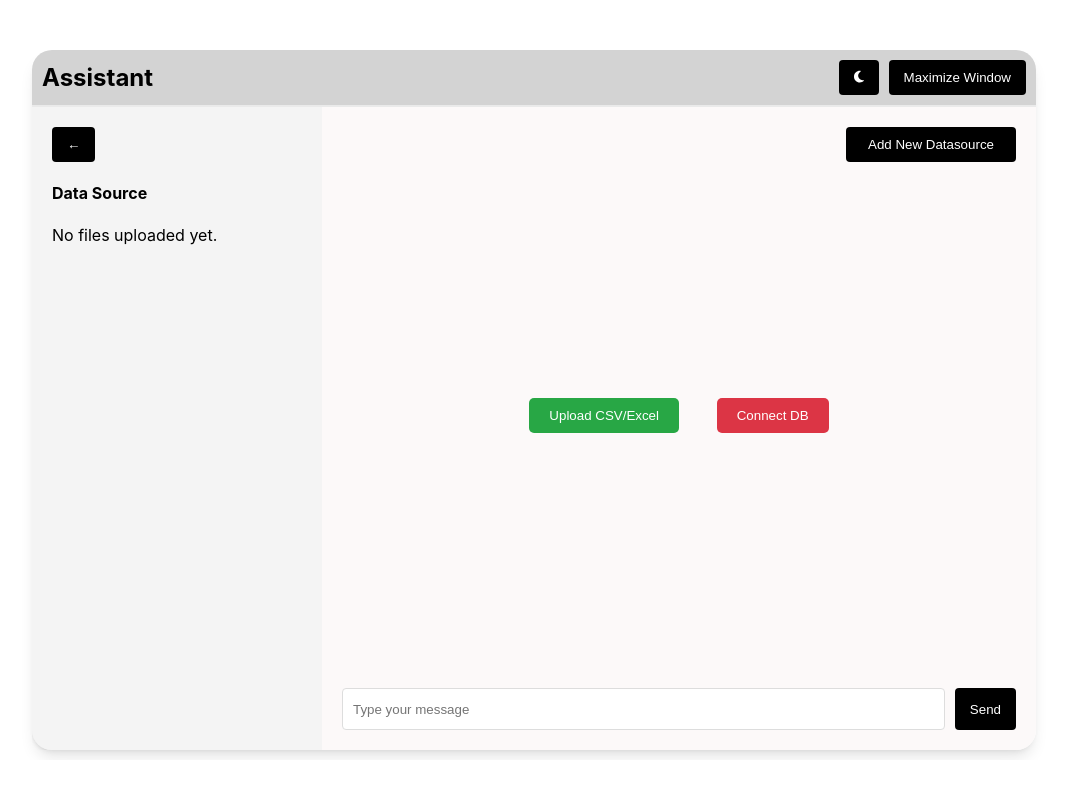
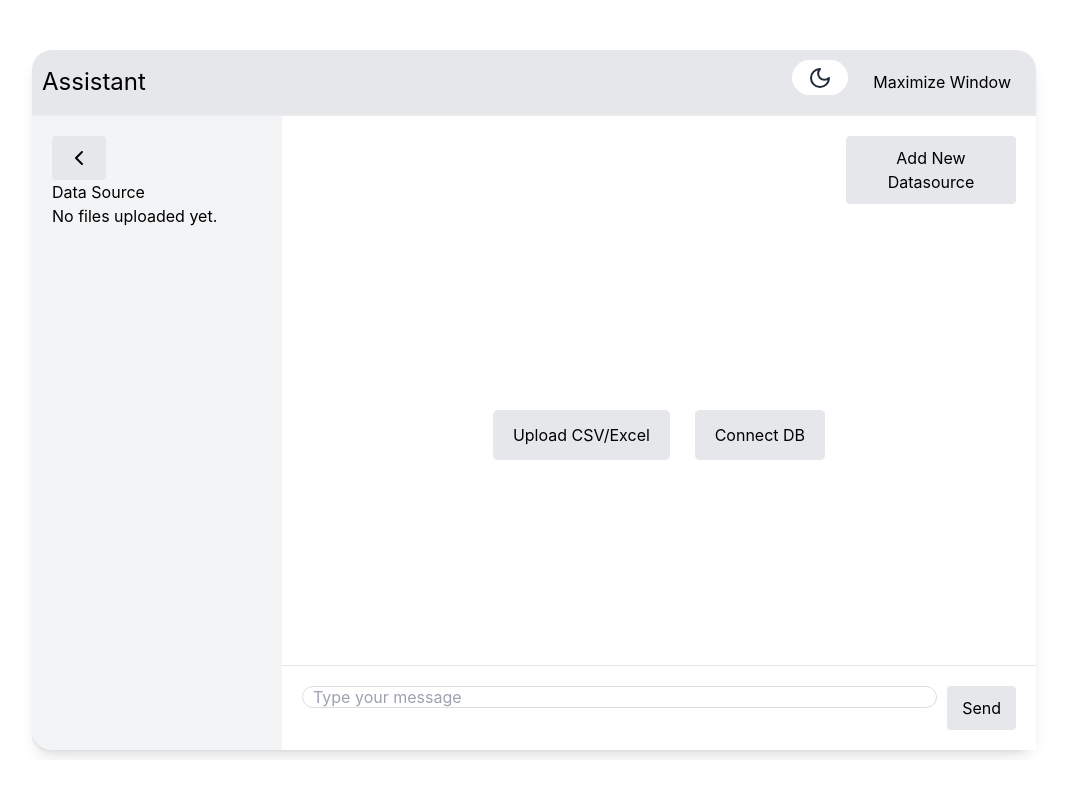
Before and after one commit to amansidhu533/Graph, a React (Create React App) app: page / in a window 1280 px wide. Shown: the top 796 px of the page, without its empty margins (106-1173 px from the left). Built offline with nearby package versions, Linux system fonts and the light colour scheme.

Commit message:
theme color

```diff
--- a/package.json
+++ b/package.json
@@ -9,6 +9,7 @@
     "@testing-library/react": "^13.4.0",
     "@testing-library/user-event": "^13.5.0",
     "axios": "^1.7.7",
+    "lucide-react": "^0.446.0",
     "re-resizable": "^6.10.0",
     "react": "^18.3.1",
     "react-dom": "^18.3.1",
@@ -39,5 +40,10 @@
       "last 1 firefox version",
       "last 1 safari version"
     ]
+  },
+  "devDependencies": {
+    "autoprefixer": "^10.4.20",
+    "postcss": "^8.4.47",
+    "tailwindcss": "^3.4.13"
   }
 }
--- /dev/null
+++ b/postcss.config.js
@@ -0,0 +1,6 @@
+module.exports = {
+  plugins: {
+    tailwindcss: {},
+    autoprefixer: {},
+  },
+}
--- a/src/assests/css/style.css
+++ b/src/assests/css/style.css
@@ -1,12 +1,16 @@
+@tailwind base;
+@tailwind components;
+@tailwind utilities;
+
 :root {
   --top-bar-bg-color: #ffffff;
   --text-color: #000000;
-  --button-bg-color: #000000;
-  --button-text-color: #ffffff;
-  --button-hover-bg-color: #191a1b;
+  --button-bg-color: #e5e7eb;
+  --button-text-color: #000000;
+  --button-hover-bg-color: #d2d4d8;
   --border-color: #eaeaea;
-  --sidebar-bg: #f4f4f4;
-  --chat-window-bg: #fcf9f9;
+  --sidebar-bg: #f3f4f6;
+  --chat-window-bg: #ffffff;
   --input-border: #ddd;
   --button-hover-bg: #191a1b;
 }
@@ -51,18 +55,21 @@ body.dark-mode {
   gap: 10px;
 }
 
-.toggle-theme-btn,
+.theme-toggle-btn,
 .resize-btn {
-  padding: 8px 16px;
+  padding: 0 16px;
   border: none;
-  cursor: pointer;
-  background-color: var(--button-bg-color);
-  color: var(--button-text-color);
-  border-radius: 5px;
+  line-height: 35px;
+  height: 35px;
+  background-color: #fff;
+  color: #1f2937;
+  border-radius: 30px;
+  display: flex;
   transition: background-color 0.3s;
+  align-items: center;
 }
 
-.toggle-theme-btn:hover,
+.theme-toggle-btn:hover,
 .resize-btn:hover {
   background-color: var(--button-hover-bg-color);
 }
@@ -187,7 +194,7 @@ h2 {
   justify-content: space-between;
   align-items: center;
   border-radius: 20px 20px 0 0;
-  background: #d3d3d3;
+  background: #e5e7eb;
 }
 
 /* Main content section: Sidebar and ChatWindow */
@@ -198,20 +205,16 @@ h2 {
   overflow: hidden;
 }
 
-/* ChatWindow.css */
-.chat-window {
-  padding: 20px;
-  margin: 0 auto;
-  background-color: var(--chat-window-bg);
-  border-radius: 0 0 20px 0;
+
+
+.dark-mode .top-bar {
+  background-color: #374151;
 }
-
 .dark-mode .chat-window {
-  background-color: #656565;
+  background-color: #1f2937;
 }
-
 .dark-mode .sidebar {
-  background-color: #292929;
+  background-color: #374151;
 }
 
 .sidebar {
@@ -234,7 +237,6 @@ h2 {
 /* Chat window styles */
 .chat-window {
   flex: 1;
-  padding: 20px;
   background-color: var(--chat-window-bg);
   display: flex;
   flex-direction: column;
@@ -247,11 +249,14 @@ h2 {
   align-items: center;
   justify-content: center;
   height: 90%;
+  padding: 20px;
 }
 
 .input-section {
   display: flex;
   gap: 10px;
+  border-top: #e5e7eb solid 1px;
+  padding: 20px;
 }
 
 .input-section input[type="text"] {
@@ -260,6 +265,7 @@ h2 {
   border: 1px solid var(--input-border);
   border-radius: 4px;
   margin: 0;
+  border-radius: 30px;
 }
 
 button {
@@ -331,15 +337,33 @@ button:hover {
   align-items: center;
 }
 
+/* .submit-btn,
+.cancel-btn {
+  padding: 10px 20px;
+  cursor: pointer;
+  border: none;
+  border-radius: 5px;
+} */
 .submit-btn,
 .cancel-btn {
   padding: 10px 20px;
   cursor: pointer;
   border: none;
+  background: #e5e7eb;
   border-radius: 5px;
+  color: #000;
+  font-size: 16px;
+  height: 50px;
+  -tw-shadow-colored: 0 4px 6px -1px var(--tw-shadow-color), 0 2px 4px -2px var(--tw-shadow-color);
+  box-shadow: var(--tw-ring-offset-shadow, 0 0 #0000), var(--tw-ring-shadow, 0 0 #0000), var(--tw-shadow);
 }
 
-.submit-btn {
+.submit-btn:hover,
+.cancel-btn:hover {
+  background-color: #93c5fd;
+}
+
+/* .submit-btn {
   background-color: #28a745;
   color: white;
 }
@@ -347,7 +371,7 @@ button:hover {
 .cancel-btn {
   background-color: #dc3545;
   color: white;
-}
+} */
 
 input[type="file"],
 input[type="text"] {
@@ -446,13 +470,16 @@ input[type="text"] {
 .uploaded-files-list ul li {
   list-style: none;
   cursor: pointer;
-  color:#0056b3;
+  color: #0056b3;
 }
+
 button.add-datasource-btn {
   width: 170px;
   display: inline-block;
   align-self: end;
+  margin: 20px;
 }
+
 /* Responsive styles */
 @media (max-width: 768px) {
   .app {
--- a/src/components/ChatWindow.js
+++ b/src/components/ChatWindow.js
@@ -125,6 +125,7 @@ function ChatWindow() {
                 value={message}
                 onChange={(e) => setMessage(e.target.value)}
                 placeholder="Type your message"
+                className="w-full py-3 px-4 pr-12 rounded-full border border-gray-300 dark:border-gray-600 focus:outline-none focus:ring-2 focus:ring-blue-500 dark:bg-gray-700 dark:text-white"
               />
               <button onClick={sendMessage}>Send</button>
             </div>
--- a/src/components/Sidebar.js
+++ b/src/components/Sidebar.js
@@ -1,16 +1,17 @@
-import React, { useState } from 'react';
+import React, { useState } from "react";
+import { ChevronRight, ChevronLeft } from "lucide-react";
 
 function Sidebar({ uploadedFiles, onFileClick }) {
   const [collapsed, setCollapsed] = useState(false);
 
   return (
-    <div className={`sidebar ${collapsed ? 'collapsed' : ''}`}>
+    <div className={`sidebar ${collapsed ? "collapsed" : ""}`}>
       <div className="collapse-toggle">
         <button onClick={() => setCollapsed(!collapsed)}>
-          {collapsed ? '→' : '←'}
+          {collapsed ? <ChevronRight /> : <ChevronLeft />}
         </button>
       </div>
-      <div className={`uploaded-files-list ${collapsed ? 'hidden' : ''}`}>
+      <div className={`uploaded-files-list ${collapsed ? "hidden" : ""}`}>
         <h4>Data Source</h4>
         {uploadedFiles && uploadedFiles.length > 0 ? (
           <ul>
--- a/src/components/ThemeToggle.js
+++ b/src/components/ThemeToggle.js
@@ -1,6 +1,6 @@
 import React, { useState, useEffect } from "react";
-import { FontAwesomeIcon } from "@fortawesome/react-fontawesome";
 import { faMoon, faSun } from "@fortawesome/free-solid-svg-icons";
+import { Moon, Sun } from "lucide-react";
 
 function ThemeToggle() {
   const [darkMode, setDarkMode] = useState(false);
@@ -17,11 +17,11 @@ function ThemeToggle() {
     <button onClick={() => setDarkMode(!darkMode)} className="theme-toggle-btn">
       {darkMode ? (
         <>
-          <FontAwesomeIcon icon={faSun} />
+          <Sun />
         </>
       ) : (
         <>
-          <FontAwesomeIcon icon={faMoon} />
+          <Moon/>
         </>
       )}
     </button>
--- /dev/null
+++ b/tailwind.config.js
@@ -0,0 +1,10 @@
+/** @type {import('tailwindcss').Config} */
+module.exports = {
+  content: [
+    "./src/**/*.{js,jsx,ts,tsx}",
+  ],
+  theme: {
+    extend: {},
+  },
+  plugins: [],
+}
```
Also changed, not shown: 1 other file (tests, documents, lock files or other folders).
